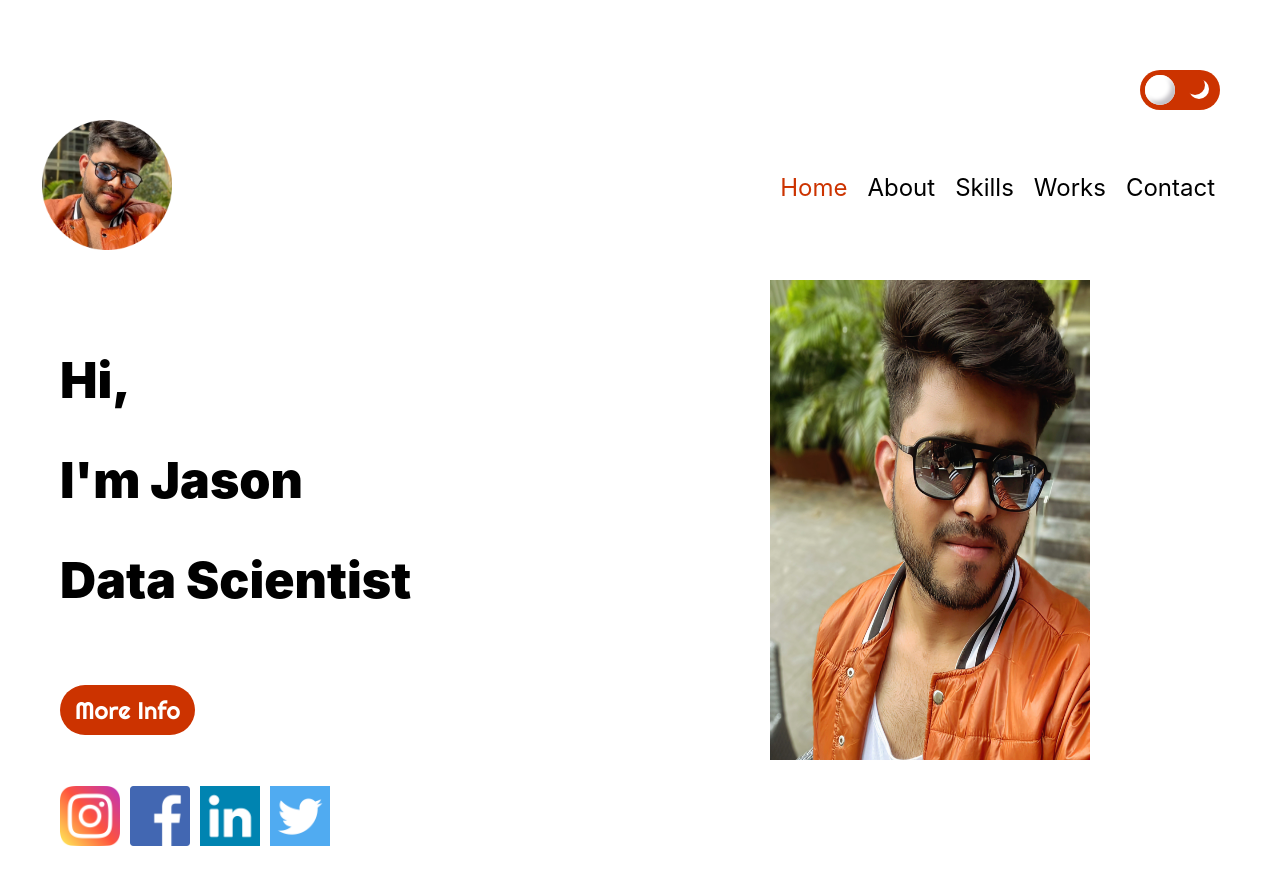
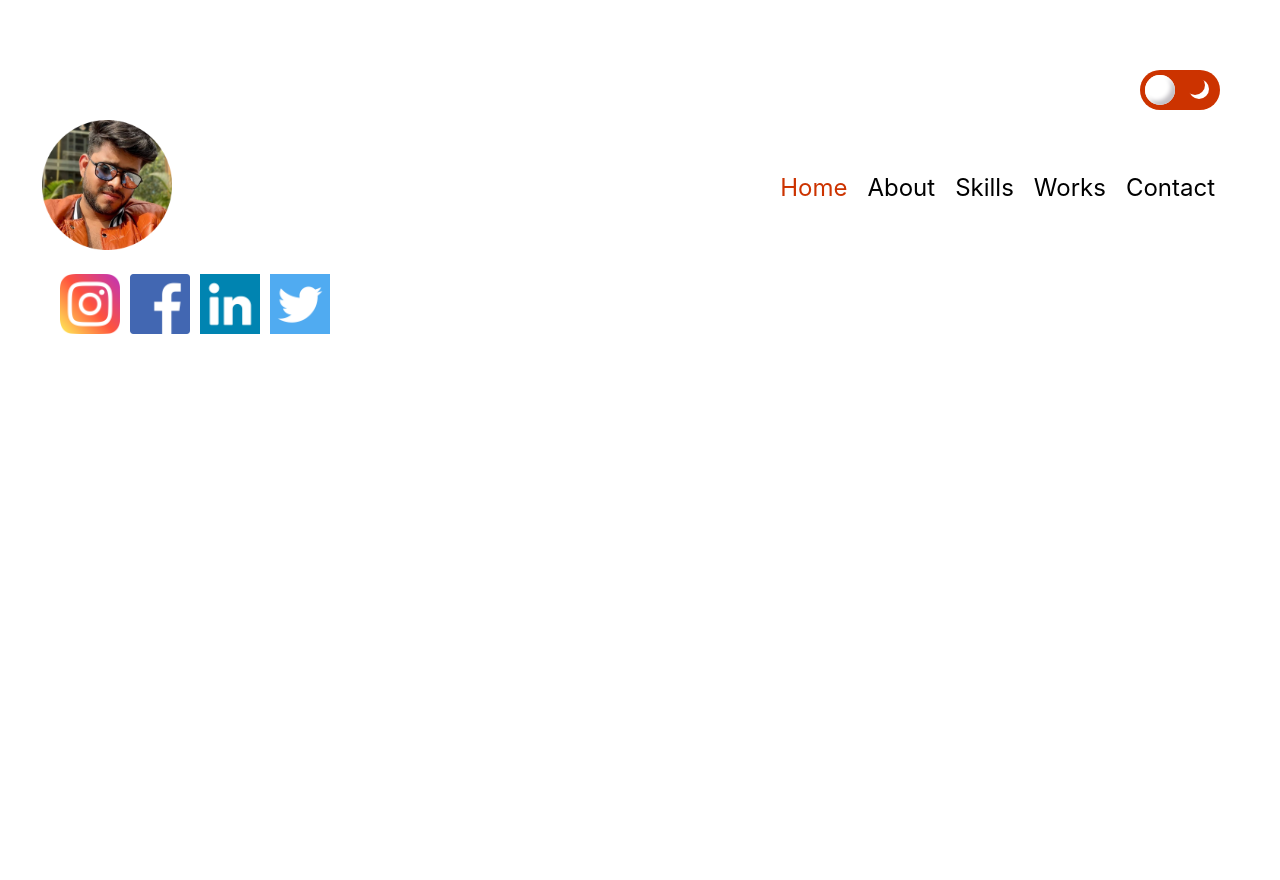
Before and after one commit to jasongilchristp/my-portfolio, a React (Create React App) app: page / in a window 1280 px wide. Built offline with nearby package versions, Linux system fonts and the light colour scheme.

Commit message:
2024 Version

```diff
--- a/src/App.js
+++ b/src/App.js
@@ -14,7 +14,7 @@ function App() {
       <div className="app">
         <NavBar />
         <Switch>
-          <Route path="/" component={Home} />
+          <Route path="." component={Home} />
           <Route path="/about" component={About} />
           <Route path="/skills" component={Skills} />
           <Route path="/works" component={Works} />
```
Also changed, not shown: 1 other file (tests, documents, lock files or other folders).
